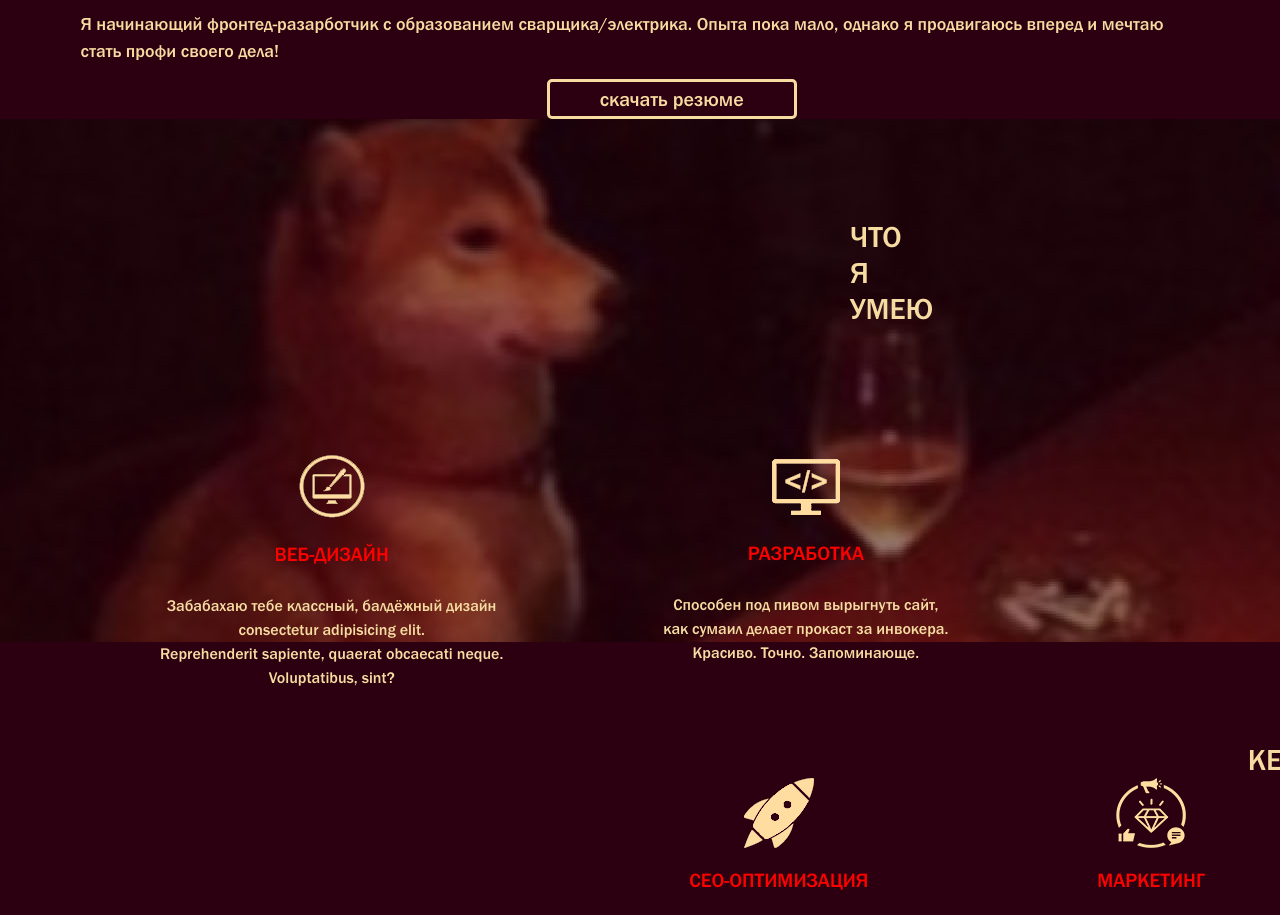
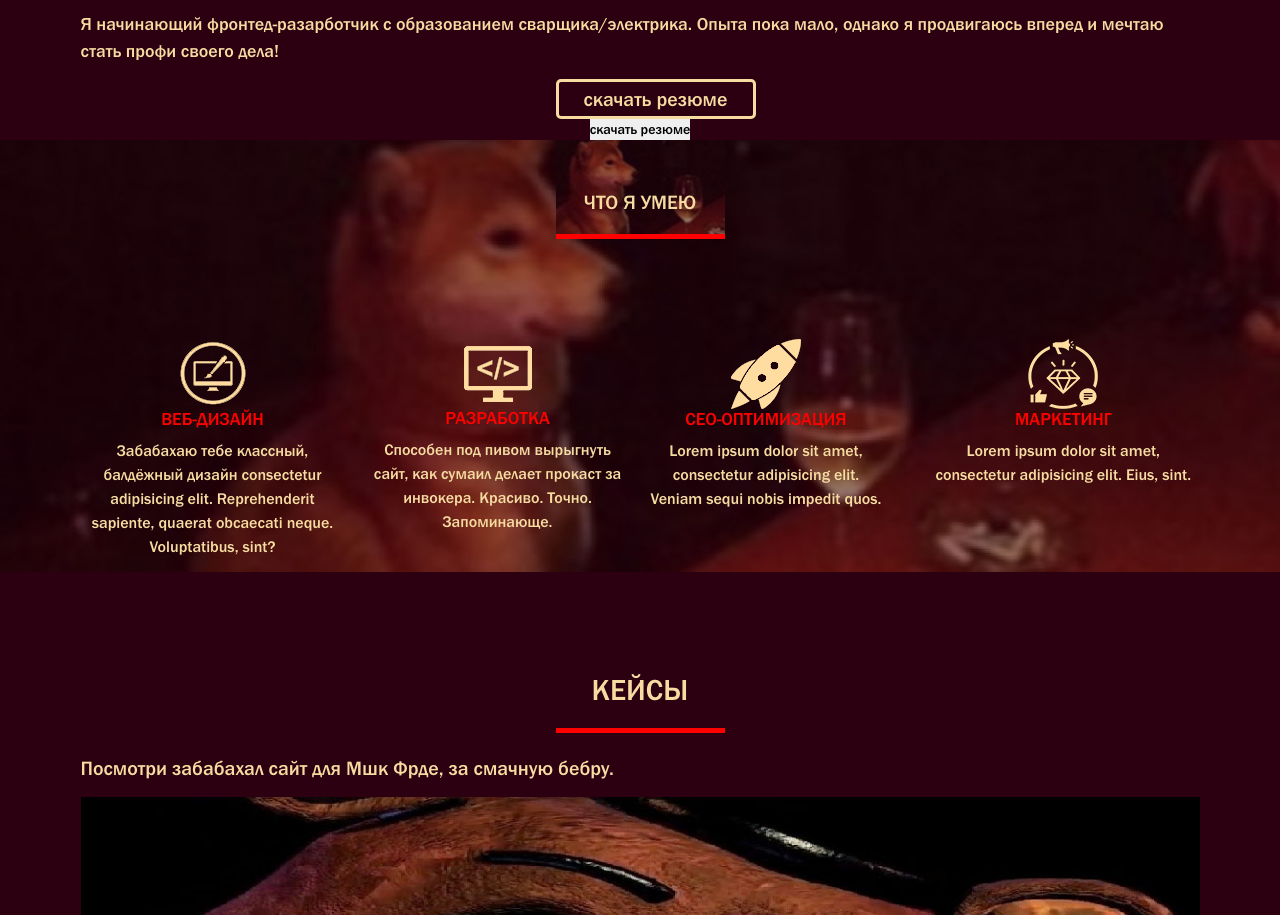
Before and after one commit to bitlesha/bitlesha.github.io, a plain HTML site: page src/index.html in a window 1280 px wide. Shown: the part 968-1883 px from the top of the page. Drawn offline with Linux system fonts and the light colour scheme.

Commit message:
Add files via upload

```diff
--- a/src/css/style.css
+++ b/src/css/style.css
@@ -159,15 +159,15 @@ nav {
     background: none;
     border-radius: 5px;
     height: 40px;
-    width: 250px;
+    width: 200px;
     transition: all 0.2s;
     transform: scale(1);
 }
 
 .item_skills_background {
     background: url(../imj/drunkin%20doge.jpg) no-repeat center/cover;
-    width: 100%;
-    height: 523px;
+
+
     background-attachment: fixed;
 
 }
@@ -175,11 +175,11 @@ nav {
 .item_skills_background > h2 {
     text-align: center;
     color: #f7dca2;
-    margin: 0px 850px 100px 850px;
-    padding: 100px 0px 20px 0px;
+    padding: 50px 0px 20px 0px;
     text-transform: uppercase;
-    font-size: 30px;
+    font-size: 20px;
     border-bottom: 5px solid red;
+    margin-bottom: 100px;
 
 }
 
@@ -188,41 +188,23 @@ nav {
     float: left;
     text-align: center;
     color: #f7dca2;
-    padding-bottom: 100px;
+
 
 
 
 
 }
 
-.item_skills > img {
-    margin-left: 160px;
-    padding-bottom: 20px;
+
+
+
+.item_skills > h3 {
+    color: red;
+    font-size: 18px;
+    text-transform: uppercase;
+
 }
 
-.item_skills > h3 {
-    margin-left: 160px;
-    color: red;
-    font-size: 20px;
-    text-transform: uppercase;
-    padding-bottom: 20px;
-}
-
-.bebe {
-    margin-left: 160px;
-}
-
-.byby {
-    margin-left: 160px;
-}
-
-.bubu {
-    margin-left: 160px;
-}
-
-.bobo {
-    margin-left: 160px;
-}
 
 .cases {
     color: #f7dca2;
@@ -234,7 +216,7 @@ nav {
     font-size: 30px;
     border-bottom: 5px solid red;
     text-align: center;
-    margin: 100px 860px 20px 860px;
+    margin: 100px 0px 20px 0px;
     padding-bottom: 20px;
     text-transform: uppercase;
 }
--- a/src/index.html
+++ b/src/index.html
@@ -100,29 +100,54 @@
                         <p>Вначале было слово, но ЛЁИ его прорыгал.</p>
                         <p>Я начинающий фронтед-разарботчик с образованием сварщика/электрика. Опыта пока мало, однако я продвигаюсь вперед и мечтаю стать профи своего дела! </p>
                     </div>
+                </div>
+                <div class="row justify-content-center text-center">
+                    <div class="col-2">
                         <div class="about_me">
-                        <input class="col-2 offset-5" type="submit" value="скачать резюме">
+                            <input type="submit" value="скачать резюме">
+                        </div>
+
+                    </div>
+                </div>
+                <div class="row justify-content-center text-center">
+                    <div class="col-2">
+                        <input type="submit" class="about_me" value="скачать резюме">
+
+
                     </div>
                 </div>
             </div>
         </div>
         <div class="item_skills_background">
+            <div class="container">
+                <div class="row justify-content-around text-center">
+                    <div class="col-2 ">
+                        <div class="item_skills_background">
                             <h2>что я умею</h2>
+                        </div>
+                    </div>
+                </div>
+                <div class="row justify-content-between text-center">
+                    <div class="col-sm-6 col-lg-3 ">
                         <div class="item_skills">
 
 
                             <img src="imj/png/%D0%B4%D0%B8%D0%B7%D0%B0%D0%B9%D0%BD.png" alt="тут была иконка монитора и кисточки">
 
                             <h3>веб-дизайн</h3>
-                <p class="bebe">Забабахаю тебе классный, балдёжный дизайн <br> consectetur adipisicing elit. <br> Reprehenderit sapiente, quaerat obcaecati neque. <br> Voluptatibus, sint?</p>
+                            <p class="bebe">Забабахаю тебе классный, балдёжный дизайн consectetur adipisicing elit. Reprehenderit sapiente, quaerat obcaecati neque. Voluptatibus, sint?</p>
                         </div>
+                    </div>
+                    <div class="col-sm-6 col-lg-3 ">
                         <div class="item_skills">
 
                             <img src="imj/png/%D1%80%D0%B0%D0%B7%D1%80%D0%B0%D0%B1%D0%BE%D1%82%D0%BA%D0%B0.png" alt="тут была иконка монитора на котором изображено </>">
 
                             <h3>разработка</h3>
-                <p class="byby">Способен под пивом вырыгнуть сайт, <br> как сумаил делает прокаст за инвокера. <br> Красиво. Точно. Запоминающе.</p>
+                            <p class="byby">Способен под пивом вырыгнуть сайт, как сумаил делает прокаст за инвокера. Красиво. Точно. Запоминающе.</p>
                         </div>
+                    </div>
+                    <div class="col-sm-6 col-lg-3 ">
                         <div class="item_skills">
 
                             <img src="imj/png/CEO.png" alt="тут была иконка ракеты">
@@ -130,18 +155,30 @@
                             <h3>CEO-оптимизация</h3>
                             <p class="bubu">Lorem ipsum dolor sit amet, <br> consectetur adipisicing elit. <br> Veniam sequi nobis impedit quos.</p>
                         </div>
+                    </div>
+                    <div class="col-sm-6 col-lg-3 ">
                         <div class="item_skills">
 
                             <img src="imj/png/%D0%BC%D0%B0%D1%80%D0%BA%D0%B5%D1%82%D0%B8%D0%BD%D0%B3.png" alt="тут была иконка маркетинга">
 
                             <h3>маркетинг</h3>
-                <p class="bobo">Lorem ipsum dolor sit amet, <br>consectetur adipisicing elit. <br> Eius, sint.</p>
+                            <p class="bobo">Lorem ipsum dolor sit amet, <br>consectetur adipisicing elit. Eius, sint.</p>
+                        </div>
+                    </div>
+                </div>
             </div>
         </div>
 
+
+
+        <div class="cases">
+            <div class="container">
+                <div class="row justify-content-center">
+                    <div class="col-2">
                         <div class="cases">
                             <h2>кейсы</h2>
-
+                        </div>
+                    </div>
                     <p>Посмотри забабахал сайт для Мшк Фрде, за смачную бебру.</p>
                     <img src="imj/rrock.jpg" alt="тут был скала">
                     <h3>client</h3>
@@ -151,6 +188,8 @@
                     <input type="button" value="visit live site">
                     <h3 class="project_name">project name</h3>
                     <span class="project_name">Lorem ipsum dolor sit amet, consectetur adipisicing elit. At sapiente eaque repellat beatae ad nobis voluptatem quos nam nulla aliquam.</span>
+                </div>
+            </div>
         </div>
 
         <div class="cost_calculation">
```
Lines whose indentation alone changed are shown as unchanged.
